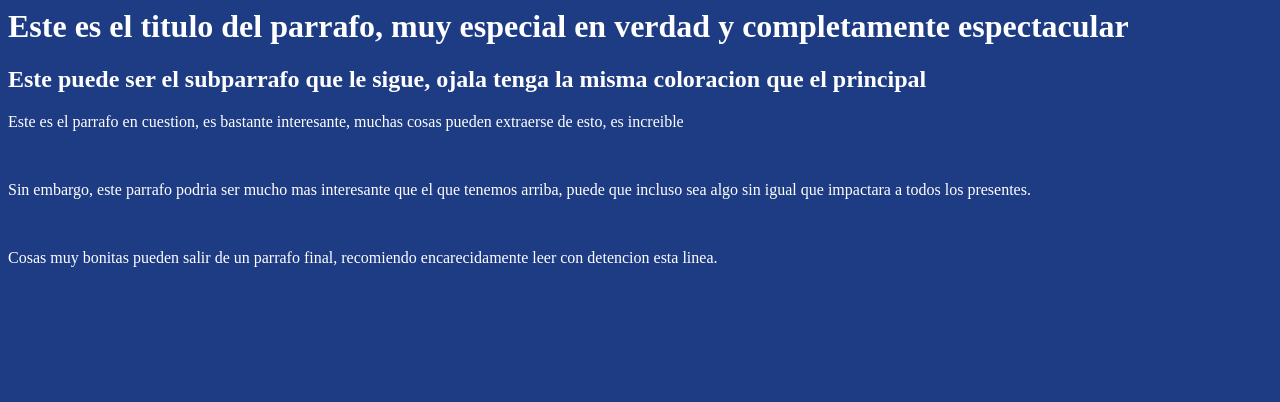
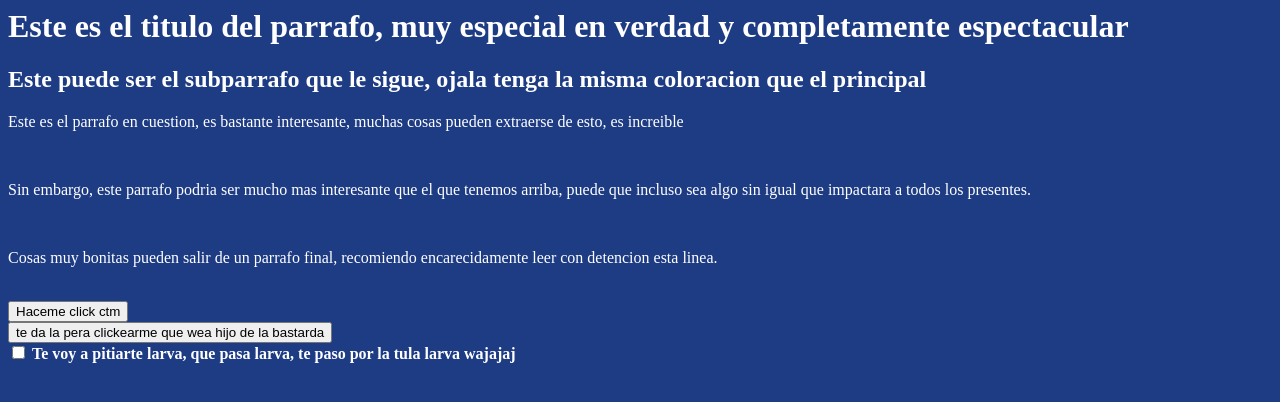
Before and after one commit to MCQuijada/Test22, a plain HTML site: page index.html in a window 1280 px wide. Drawn offline with Linux system fonts and the light colour scheme.

Commit message:
inputs groseros

```diff
--- a/index.html
+++ b/index.html
@@ -16,6 +16,14 @@
 		Cosas muy bonitas pueden salir de un parrafo final, recomiendo encarecidamente leer con detencion esta linea.
 	</p>
     </div>
+	<br>
+    <div>
+    	<input type="button" value="Haceme click ctm">
+	<br>
+	<input type="button" value="te da la pera clickearme que wea hijo de la bastarda">
+	<br>
+	<input type="checkbox"> <label>Te voy a pitiarte larva, que pasa larva, te paso por la tula larva wajajaj</label>
+    </div>
 </head>
 
 </html>
--- a/styles/estilo.css
+++ b/styles/estilo.css
@@ -4,7 +4,12 @@ body {
 
 h1,
 p,
-h2 {
+h2,
+label {
     color: rgb(255, 255, 255);
     font-family: 'Times New Roman', Times, serif;
 }
+
+label {
+	font-weight: bold;
+}
```
